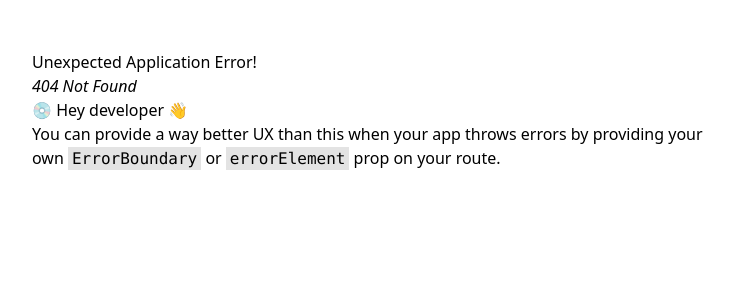
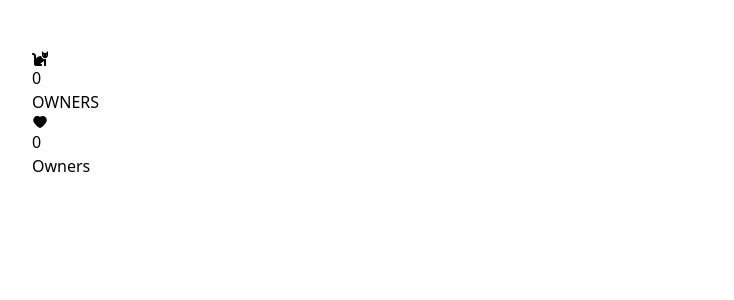
Before and after one commit to leakko/pix-o-mate, a React (Vite) app: page /owners in a window 1280 px wide. Before the commit this address had no page. Shown: the top 300 px of the page, without its empty margins (258-992 px from the left). Built offline with nearby package versions, Linux system fonts and the light colour scheme.

Commit message:
Change header title dynamically

```diff
--- a/src/components/Layout.tsx
+++ b/src/components/Layout.tsx
@@ -1,17 +1,24 @@
-import { Outlet } from 'react-router-dom';
+import { Outlet, useLocation } from 'react-router-dom';
 import { CatKiller } from './cat-killer';
 import { Favorites } from './favorites';
+import { useEffect, useState } from 'react';
 
-interface Props {
-	title: string;
-}
 
-export const Layout: React.FC<Props> = ({ title }) => {
+export const Layout: React.FC = () => {
+	const location = useLocation();
+	const [ title, setTitle ] = useState('HOME');
+
+
+	useEffect(() => {
+		const currentSection = location.pathname.replace('/', '').toUpperCase() || 'HOME';
+		setTitle(currentSection);
+	}, [location, setTitle]);
+
 	return (
 		<>
 			<header className='flex justify-between items-center'>
 				<CatKiller />
-				<h1 className='text-3xl font-bold'>{title}</h1>
+				<h1 className='text-3xl font-bold'>{ title }</h1>
 				<Favorites />
 			</header>
 			<main className='mt-20 flex justify-center items-center'>
--- a/src/pages/home.tsx
+++ b/src/pages/home.tsx
@@ -1,5 +1,7 @@
 import { useQuery } from '@tanstack/react-query';
 import { usersQuery } from '../data/queries/users';
+import { blackBorder } from '../data/tailwind-classes';
+import { useNavigate } from 'react-router-dom';
 
 
 export const Home = () => {
@@ -8,9 +10,11 @@ export const Home = () => {
 	if ( isLoading || isFetching ) return 'Loading...'
 	if (error) return 'An error has occurred: ' + (error as { message: string }).message
 
+
 	return (
 		<>
-
+			<button className={`mr-5 md:mr-10 p-5 md:p-10 ${blackBorder}`}>Dueños</button>
+			<button className={`p-10 p-5 md:p-10 ${blackBorder}`}>Buscar</button>
 		</>
 	)
 }
--- /dev/null
+++ b/src/pages/owners.tsx
@@ -0,0 +1,7 @@
+export const Owners = () => {
+	return (
+		<>
+			Owners
+		</>
+	)
+}
```
Also changed, not shown: src/data/routes.tsx (+6 -1 lines).
